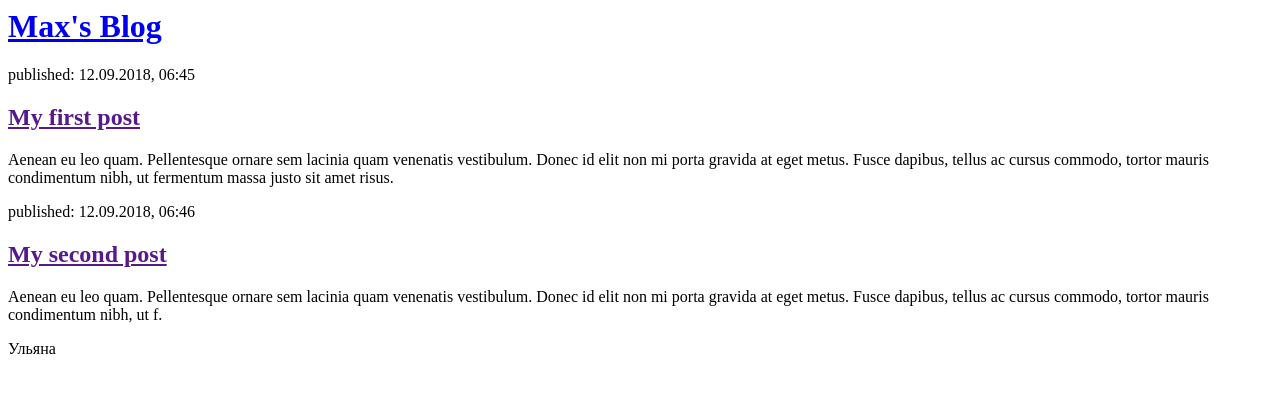
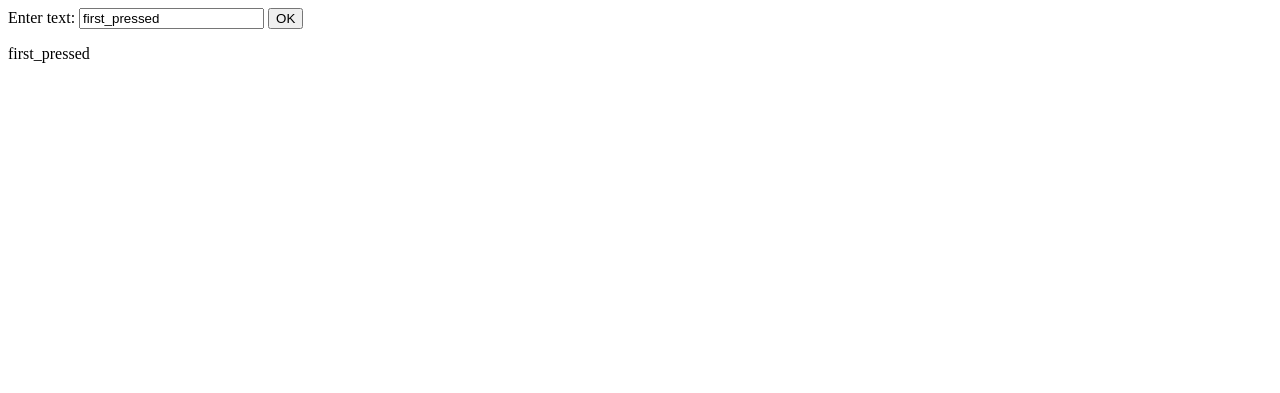
Before and after one commit to RumSergey/test-django-project, a Django app: page / in a window 1280 px wide. Shown: the top 393 px of the page. Run offline with Django 3.2, Linux system fonts and the light colour scheme; data that the repository does not hold is empty.

Commit message:
test text form

```diff
--- a/django_test/blog/templates/blog/post_list.html
+++ b/django_test/blog/templates/blog/post_list.html
@@ -1,33 +1,18 @@
 <html>
     <head>
-        <title>Max's blog</title>
+        <title>Test simple text form</title>
     </head>
     <body>
-        <div>
-            <h1><a href="/">Max's Blog</a></h1>
-        </div>
-
-        <div>
-            <p>published: 12.09.2018, 06:45</p>
-            <h2><a href="">My first post</a></h2>
-            <p>Aenean eu leo quam. Pellentesque ornare sem lacinia quam venenatis vestibulum. Donec id elit non mi porta gravida at eget metus. Fusce dapibus, tellus ac cursus commodo, tortor mauris condimentum nibh, ut fermentum massa justo sit amet risus.</p>
-        </div>
-
-        <div>
-            <p>published: 12.09.2018, 06:46</p>
-            <h2><a href="">My second post</a></h2>
-            <p>Aenean eu leo quam. Pellentesque ornare sem lacinia quam venenatis vestibulum. Donec id elit non mi porta gravida at eget metus. Fusce dapibus, tellus ac cursus commodo, tortor mauris condimentum nibh, ut f.</p>
-        </div>
+        <form action="" method="post">
+          {% csrf_token %}
+          <label for="your_name">Enter text: </label>
+          <input id="your_name" type="text" name="your_name" value={{ test_data }}>
+          <input type="submit" value="OK">
+        </form>
 
         {% block content %}
-        {% for post in posts %}
-            <div>
-                <p>published: {{ post.published_date }}</p>
-                <h1><a href="">{{ post.title }}</a></h1>
-                <p>{{ post.text|linebreaksbr }}</p>
-            </div>
-        {% endfor %}
         <p>{{test_data}}</p>
         {% endblock %}
+
     </body>
 </html>
--- a/django_test/blog/views.py
+++ b/django_test/blog/views.py
@@ -1,8 +1,22 @@
 from django.shortcuts import render
 from django.utils import timezone
+from django import forms
 from .models import Post
+
+test_data = "initial"
+
+class NameForm(forms.Form):
+    your_name = forms.CharField(label='Your name', max_length=100)
 
 def post_list(request):
     posts = Post.objects.filter(published_date__lte=timezone.now()).order_by('published_date')
-    test_data = "Ульяна"
+    test_data = "first_pressed"
+
+    if request.method == 'POST':
+        form = NameForm(request.POST)
+        test_data = "check_post"
+        if form.is_valid():
+            test_data = "is_valid"
+            test_data = form.cleaned_data['your_name']
+
     return render(request, 'blog/post_list.html', {'posts': posts,'test_data': test_data})
--- a/django_test/django_test/settings.py
+++ b/django_test/django_test/settings.py
@@ -37,7 +37,7 @@ INSTALLED_APPS = [
     'django.contrib.sessions',
     'django.contrib.messages',
     'django.contrib.staticfiles',
-	'blog',
+	'blog.apps.BlogConfig',
 ]
 
 MIDDLEWARE = [
```
